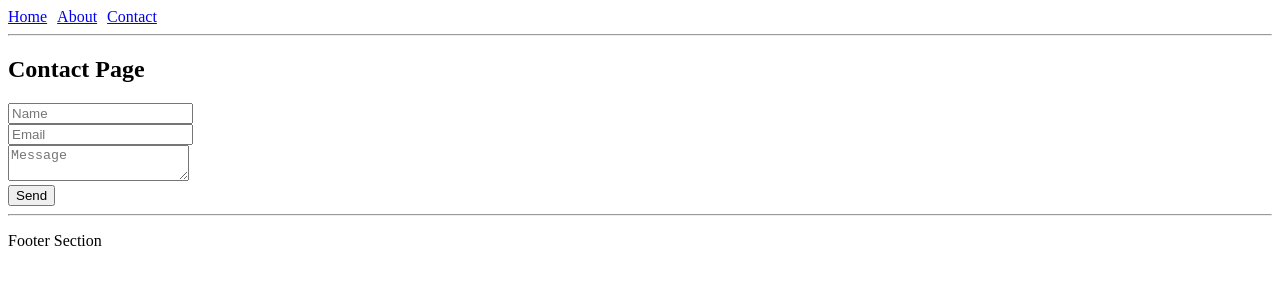
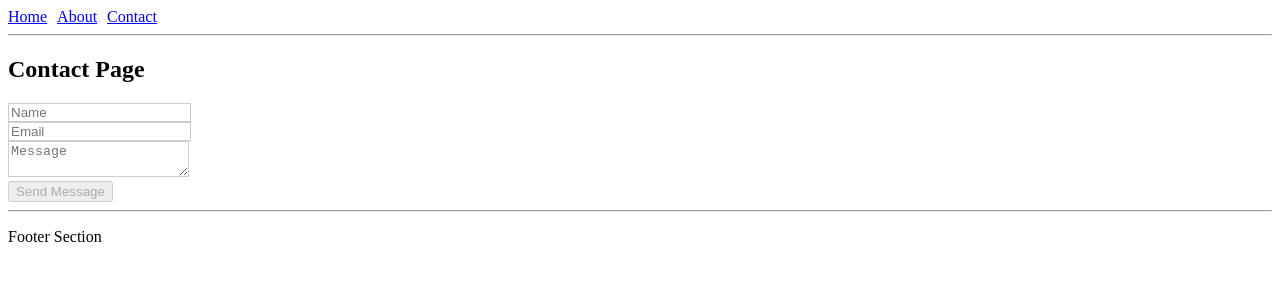
Before and after one commit to dhunganaroshan341/react-routes-expirments, a React (Vite) app: page /contact in a window 1280 px wide. Shown: the top 300 px of the page. Built offline with nearby package versions, Linux system fonts and the light colour scheme.

Commit message:
feat form submission contnact form ui improvement

```diff
--- a/src/pages/Contact.jsx
+++ b/src/pages/Contact.jsx
@@ -8,6 +8,7 @@ export default function Contact() {
   });
 
   const [errors, setErrors] = useState({});
+  const [loading, setLoading] = useState(false);
 
   // input handler
   function handleChange(e) {
@@ -17,10 +18,8 @@ export default function Contact() {
     });
   }
 
-  // submit handler
-  function handleSubmit(e) {
-    e.preventDefault();
-
+  // validation function
+  function validateForm() {
     let newErrors = {};
 
     if (!form.name.trim()) {
@@ -28,19 +27,33 @@ export default function Contact() {
     }
 
     if (!form.email.includes("@")) {
-      newErrors.email = "Invalid email";
+      newErrors.email = "Valid email is required";
     }
 
     if (!form.message.trim()) {
       newErrors.message = "Message is required";
     }
 
+    return newErrors;
+  }
+
+  // submit handler
+  async function handleSubmit(e) {
+    e.preventDefault();
+
+    const newErrors = validateForm();
     setErrors(newErrors);
 
-    // if no errors
-    if (Object.keys(newErrors).length === 0) {
+    if (Object.keys(newErrors).length > 0) return;
+
+    try {
+      setLoading(true);
+
+      // simulate API request (like Laravel backend)
+      await new Promise((resolve) => setTimeout(resolve, 1500));
+
       console.log("FORM DATA:", form);
-      alert("Form submitted successfully!");
+      alert("Message sent successfully!");
 
       // reset form
       setForm({
@@ -48,14 +61,23 @@ export default function Contact() {
         email: "",
         message: ""
       });
+
+      setErrors({});
+    } finally {
+      setLoading(false);
     }
   }
 
+  const isFormValid =
+    form.name.trim() &&
+    form.email.includes("@") &&
+    form.message.trim();
+
   return (
-    <div>
+    <div style={{ maxWidth: "400px" }}>
       <h2>Contact Page</h2>
 
-      <form onSubmit={handleSubmit} style={{ maxWidth: "400px" }}>
+      <form onSubmit={handleSubmit}>
 
         {/* NAME */}
         <div>
@@ -65,8 +87,13 @@ export default function Contact() {
             placeholder="Name"
             value={form.name}
             onChange={handleChange}
+            style={{
+              border: errors.name ? "1px solid red" : "1px solid #ccc"
+            }}
           />
-          {errors.name && <p style={{ color: "red" }}>{errors.name}</p>}
+          {errors.name && (
+            <p style={{ color: "red" }}>{errors.name}</p>
+          )}
         </div>
 
         {/* EMAIL */}
@@ -77,8 +104,13 @@ export default function Contact() {
             placeholder="Email"
             value={form.email}
             onChange={handleChange}
+            style={{
+              border: errors.email ? "1px solid red" : "1px solid #ccc"
+            }}
           />
-          {errors.email && <p style={{ color: "red" }}>{errors.email}</p>}
+          {errors.email && (
+            <p style={{ color: "red" }}>{errors.email}</p>
+          )}
         </div>
 
         {/* MESSAGE */}
@@ -88,11 +120,22 @@ export default function Contact() {
             placeholder="Message"
             value={form.message}
             onChange={handleChange}
+            style={{
+              border: errors.message ? "1px solid red" : "1px solid #ccc"
+            }}
           />
-          {errors.message && <p style={{ color: "red" }}>{errors.message}</p>}
+          {errors.message && (
+            <p style={{ color: "red" }}>{errors.message}</p>
+          )}
         </div>
 
-        <button type="submit">Send</button>
+        {/* SUBMIT BUTTON */}
+        <button
+          type="submit"
+          disabled={!isFormValid || loading}
+        >
+          {loading ? "Sending..." : "Send Message"}
+        </button>
       </form>
     </div>
   );
```
